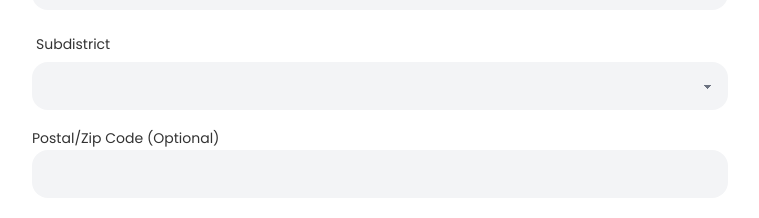
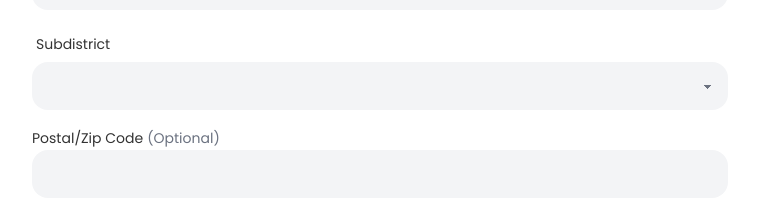
Before and after one commit to MinkNanta/petcation, a React (Create React App) app: page /booking/create in a window 1280 px wide. Shown: the part 800-1018 px from the top of the page, without its empty margins (472-1231 px from the left). Built offline with nearby package versions, Linux system fonts and the light colour scheme.

Commit message:
added input with suffix component

```diff
--- a/src/pages/CreateBooking.js
+++ b/src/pages/CreateBooking.js
@@ -139,7 +139,8 @@ export default function CreateBooking() {
                 <option value="option1"></option>
               </InputDropdown>
               <Input
-                label="Postal/Zip Code (Optional)"
+                label="Postal/Zip Code"
+                option='(Optional)'
                 onChange={() => {}}
                 placeholder=""
                 errMsg="Error Massage"
--- a/src/pages/DesignSystemDoc.js
+++ b/src/pages/DesignSystemDoc.js
@@ -8,6 +8,7 @@ import Textarea from "../common/Textarea";
 import InputDropdown from "../common/InputDropdown";
 import Checkbox from "../common/Checkbox";
 import Modal from "../common/Modal";
+import InputWithSuffix from "../common/InputWithSuffix";
 
 export default function DesignSystemDoc() {
   const [valueCheck, setValueCheck] = useState(false);
@@ -59,6 +60,16 @@ export default function DesignSystemDoc() {
           <option value="option4">Planet of the Apes</option>
           <option value="option5">Star Trek</option>
         </InputDropdown>
+
+        {/* input with suffix */}
+        <InputWithSuffix
+          label="test"
+          onChange={() => {}}
+          placeholder="Enter your input"
+          errMsg="Error Massage"
+          error={true}
+          suffix="Years"
+        />
 
         {/* Textarea */}
         <Textarea
```
